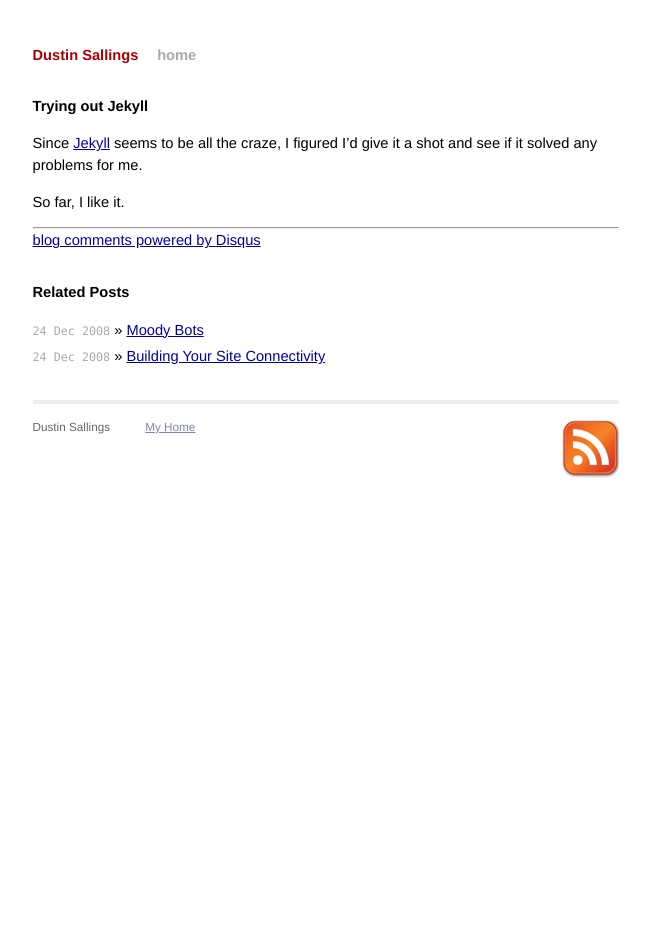
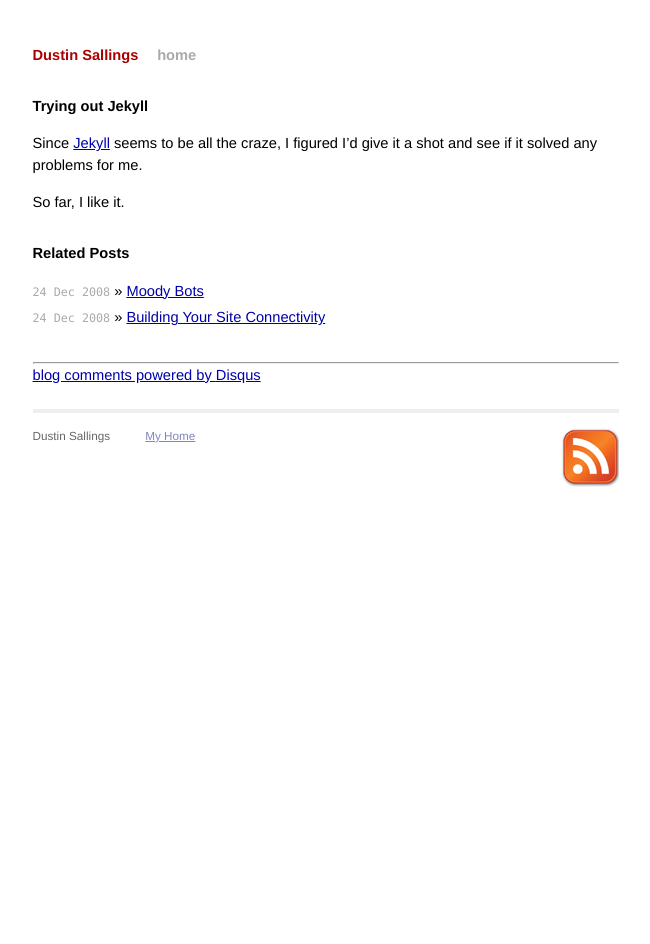
Before and after one commit to dustin/dustin.sallings.org, a Jekyll site: the page built from _posts/2008-12-23-trying-jekyll.markdown, in a window 1280 px wide. Shown: the whole page, without its empty margins (314-964 px from the left). Built offline with Jekyll 4.4.1, drawn with Linux system fonts in a browser that asks for light colours; comment, search, counter and statistics services are not loaded.

Commit message:
Move the comments below the related posts.

```diff
--- a/_layouts/post.html
+++ b/_layouts/post.html
@@ -3,6 +3,15 @@ layout: default
 ---
 <div id="post">
 {{ content }}
+</div>
+
+<div id="related">
+  <h2>Related Posts</h2>
+  <ul class="posts">
+    {% for post in site.related_posts limit:3 %}
+      <li><span>{{ post.date | date_to_string }}</span> &raquo; <a href="{{ post.url }}">{{ post.title }}</a></li>
+    {% endfor %}
+  </ul>
 </div>
 
 <hr/>
@@ -15,12 +24,3 @@ layout: default
 <a href="http://disqus.com"
 	class="dsq-brlink">blog comments powered by <span
 		class="logo-disqus">Disqus</span></a>
-
-<div id="related">
-  <h2>Related Posts</h2>
-  <ul class="posts">
-    {% for post in site.related_posts limit:3 %}
-      <li><span>{{ post.date | date_to_string }}</span> &raquo; <a href="{{ post.url }}">{{ post.title }}</a></li>
-    {% endfor %}
-  </ul>
-</div>
```
